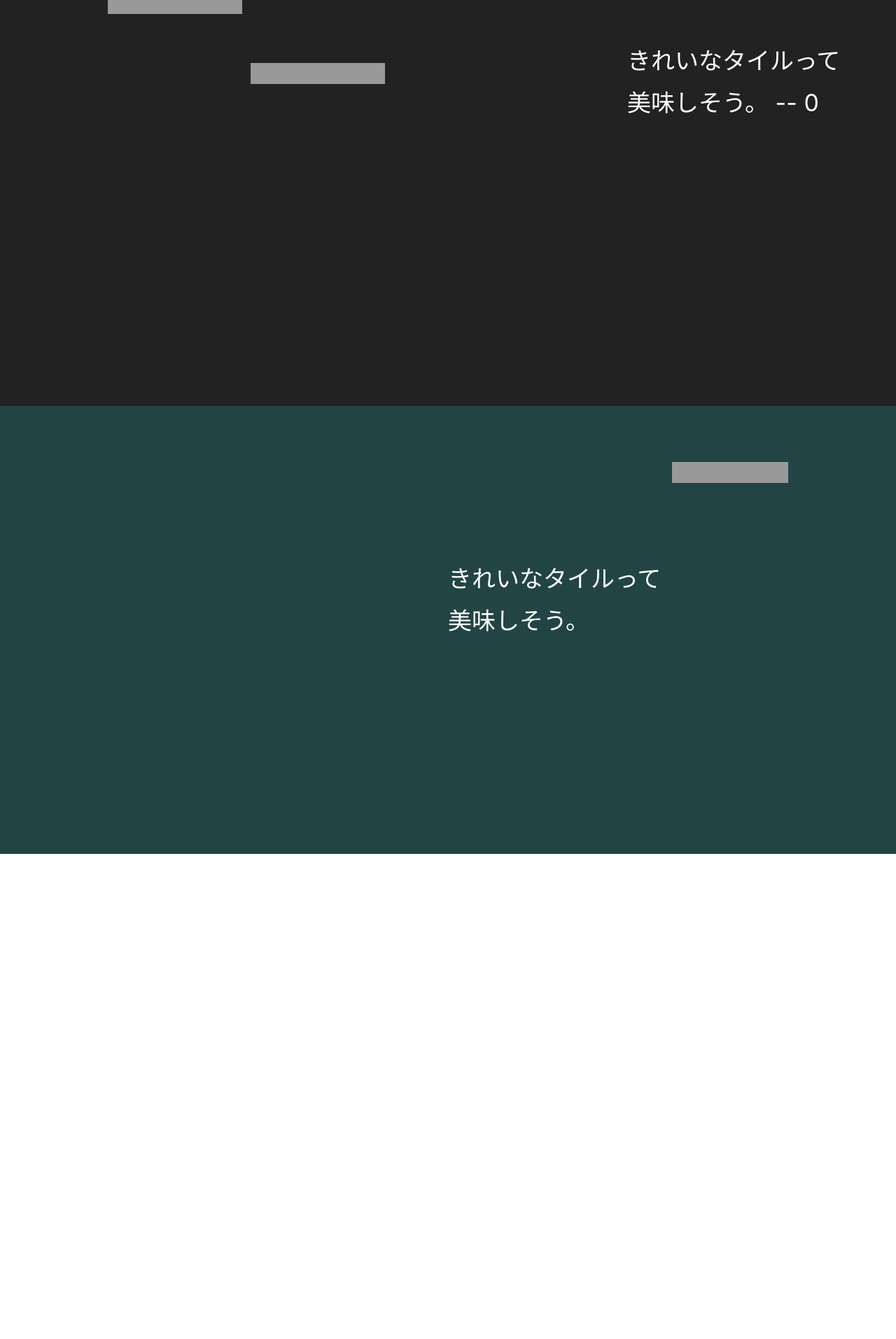
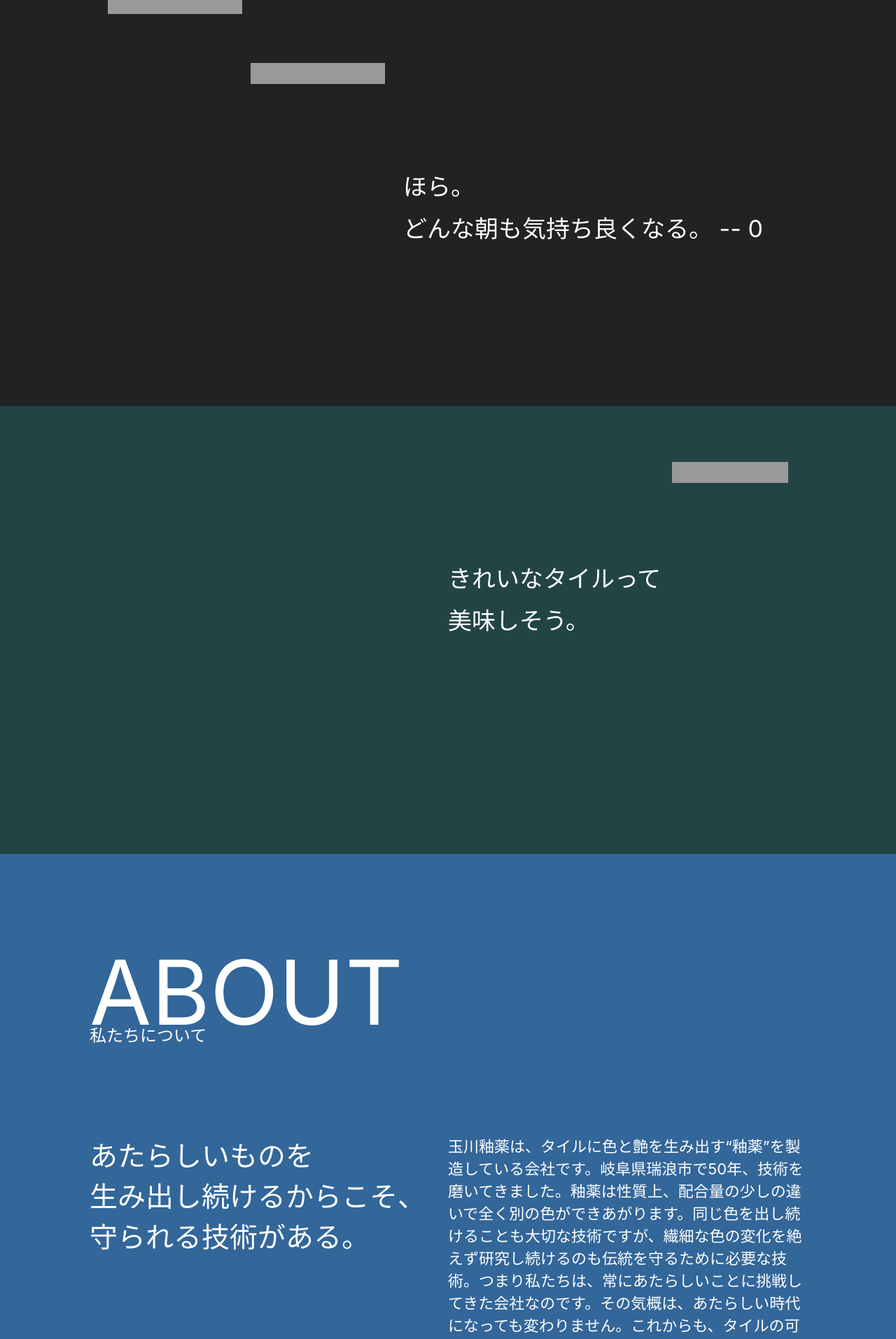
Before and after one commit to Pregum/animation_practice, a Next.js app: page / in a window 1280 px wide. Shown: the part 2140-4053 px from the top of the page at 70% size. Built offline with nearby package versions, Linux system fonts and the light colour scheme.

Commit message:
wip: 一旦セーブ

```diff
--- a/src/pages/DrawCanvas.tsx
+++ b/src/pages/DrawCanvas.tsx
@@ -6,6 +6,7 @@ import SecondArea from './SecondArea';
 import ThirdArea from './ThirdArea';
 import ForthArea from './ForthArea';
 import FifthArea from './FifthArea';
+import SixthArea from './SixthArea';
 
 const DrawCanvas: FC = () => {
   const [screenY, setScreenY] = useState<number>(0);
@@ -177,6 +178,7 @@ const DrawCanvas: FC = () => {
       <ThirdArea />
       <ForthArea />
       <FifthArea />
+      <SixthArea />
     </div>
   );
 };
--- a/src/pages/ForthArea.tsx
+++ b/src/pages/ForthArea.tsx
@@ -40,29 +40,7 @@ const ForthArea: FC = () => {
         backgroundColor: '#222222',
       }}
     >
-      {/* ここに第２のエリアを挟む */}
-      <span
-        style={{
-          position: 'absolute',
-          top: 120,
-          left: '70vw',
-          fontSize: 34,
-          color: '#ffffff',
-        }}
-      >
-        きれいなタイルって
-      </span>
-      <span
-        style={{
-          position: 'absolute',
-          top: 180,
-          left: '70vw',
-          fontSize: 34,
-          color: '#ffffff',
-        }}
-      >
-        美味しそう。 -- {screenY}
-      </span>
+
       <div style={{ display: 'Flex' }}>
         <animated.div
           style={{
@@ -87,6 +65,29 @@ const ForthArea: FC = () => {
           }}
         />
       </div>
+      {/* ここに第２のエリアを挟む */}
+      <span
+        style={{
+          position: 'absolute',
+          top: 300,
+          left: '45vw',
+          fontSize: 34,
+          color: '#ffffff',
+        }}
+      >
+        ほら。
+      </span>
+      <span
+        style={{
+          position: 'absolute',
+          top: 360,
+          left: '45vw',
+          fontSize: 34,
+          color: '#ffffff',
+        }}
+      >
+        どんな朝も気持ち良くなる。 -- {screenY}
+      </span>
     </div>
   );
 };
--- /dev/null
+++ b/src/pages/SixthArea.tsx
@@ -0,0 +1,62 @@
+import { FC, Suspense, useState, useEffect } from 'react';
+
+const SixthArea: FC = () => {
+  return (
+    <div
+      style={{
+        display: 'flex',
+        position: 'relative',
+        width: '100%',
+        height: '120vh',
+        backgroundColor: '#336699',
+      }}
+    >
+      <span
+        style={{
+          position: 'absolute',
+          left: '10vw',
+          top: 120,
+          fontSize: 128,
+          color: '#ffffff',
+        }}
+      >ABOUT</span>
+      <span
+        style={{
+          position: 'absolute',
+          left: '10vw',
+          top: 240,
+          fontSize: 24,
+          color: '#ffffff',
+        }}
+      >私たちについて</span>
+      <span
+        style={{
+          position: 'absolute',
+          left: '10vw',
+          top: 400,
+          fontSize: 40,
+          height: 300,
+          color: '#ffffff',
+        }}
+      >あたらしいものを  <br/>
+      生み出し続けるからこそ、<br/>
+      守られる技術がある。
+      </span>
+      <span
+        style={{
+          position: 'absolute',
+          left: '50vw',
+          top: 400,
+          width: '40vw',
+          fontSize: 22,
+          height: 300,
+          color: '#ffffff',
+        }}
+      >
+玉川釉薬は、タイルに色と艶を生み出す“釉薬”を製造している会社です。岐阜県瑞浪市で50年、技術を磨いてきました。釉薬は性質上、配合量の少しの違いで全く別の色ができあがります。同じ色を出し続けることも大切な技術ですが、繊細な色の変化を絶えず研究し続けるのも伝統を守るために必要な技術。つまり私たちは、常にあたらしいことに挑戦してきた会社なのです。その気概は、あたらしい時代になっても変わりません。これからも、タイルの可能性を、釉薬の可能性を探し、試し、生み出していきます。
+      </span>
+    </div>
+  );
+};
+
+export default SixthArea;
```
Also changed, not shown: public/sun_landscape.png (added).
